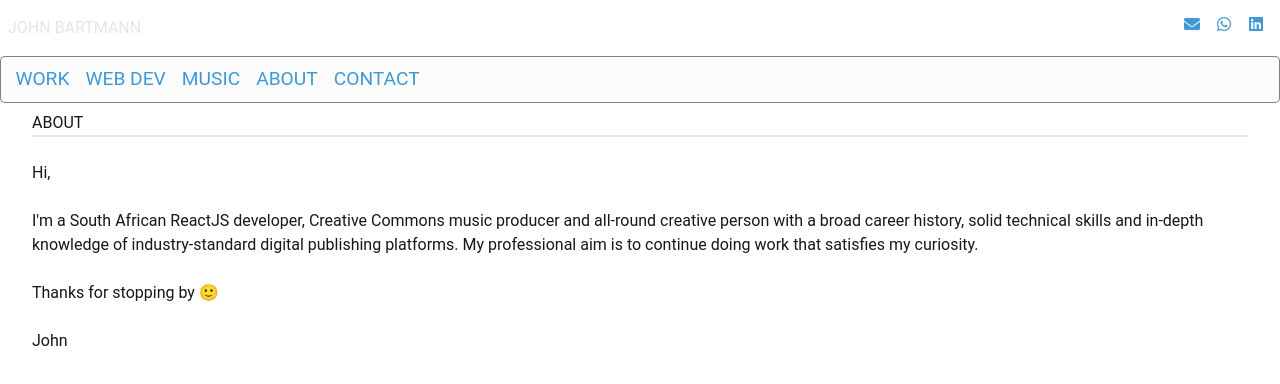
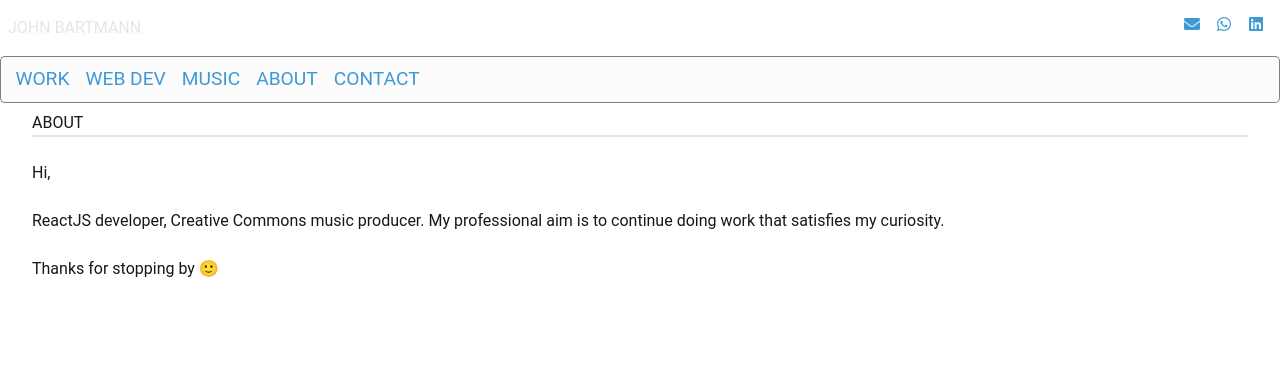
Before and after one commit to pravda23/jbcomv5, a Next.js app: page /about in a window 1280 px wide. Shown: the top 384 px of the page. Built offline with nearby package versions, Linux system fonts and the light colour scheme.

Commit message:
first vercel deployment

```diff
--- a/app/about/page.jsx
+++ b/app/about/page.jsx
@@ -7,22 +7,15 @@ const About = () => {
       <Navbar />
       <div className="single-page-container">
         <PageHeadingTitle title={"ABOUT"} />
-
         <p>
           Hi,
           <br />
           <br />
-          I'm a South African ReactJS developer, Creative Commons music producer
-          and all-round creative person with a broad career history, solid
-          technical skills and in-depth knowledge of industry-standard digital
-          publishing platforms. My professional aim is to continue doing work
-          that satisfies my curiosity.
+          ReactJS developer, Creative Commons music producer. My professional
+          aim is to continue doing work that satisfies my curiosity.
           <br />
           <br />
           Thanks for stopping by 🙂
-          <br />
-          <br />
-          John
         </p>
 
         <br />
--- a/app/components/Navbar.js
+++ b/app/components/Navbar.js
@@ -1,4 +1,5 @@
 "use client";
+import Link from "next/link";
 import React, { useRef } from "react";
 import { FaEnvelope, FaWhatsapp, FaLinkedin } from "react-icons/fa";
 import "../styles/App.styles.scss";
@@ -26,19 +27,22 @@ const Navbar = () => {
   return (
     <>
       <div className="flex justify-between items-end mh-6 w-full p-2 mb-2 ">
-        <a className="text-white" href="/">
+        <Link className="text-white" href="/">
           <div className="flex flex-col flex-end">JOHN BARTMANN</div>
-        </a>
+        </Link>
         <div className="flex">
-          <a href="mailto:hi@johnbartmann.com" target="_blank">
+          <Link href="mailto:hi@johnbartmann.com" target="_blank">
             <FaEnvelope className="m-2" fontSize="1rem" />
-          </a>
-          <a href="https://wa.link/h4thrk" target="_blank">
+          </Link>
+          <Link href="https://wa.link/h4thrk" target="_blank">
             <FaWhatsapp className="m-2" fontSize="1rem" />
-          </a>
-          <a href="https://www.linkedin.com/in/johnbartmann/" target="_blank">
+          </Link>
+          <Link
+            href="https://www.linkedin.com/in/johnbartmann/"
+            target="_blank"
+          >
             <FaLinkedin className="m-2" fontSize="1rem" />
-          </a>
+          </Link>
         </div>
       </div>
 
--- a/app/components/NavbarHome.js
+++ b/app/components/NavbarHome.js
@@ -26,19 +26,22 @@ const Navbar = () => {
   return (
     <>
       <div className="flex justify-between items-end mh-6 w-full p-2 mb-2 ">
-        <a className="text-white" href="/">
+        <Link className="text-white" href="/">
           <div className="flex flex-col flex-end">JOHN BARTMANN</div>
-        </a>
+        </Link>
         <div className="flex">
-          <a href="mailto:hi@johnbartmann.com" target="_blank">
+          <Link href="mailto:hi@johnbartmann.com" target="_blank">
             <FaEnvelope className="m-2" fontSize="1rem" />
-          </a>
-          <a href="https://wa.link/h4thrk" target="_blank">
+          </Link>
+          <Link href="https://wa.link/h4thrk" target="_blank">
             <FaWhatsapp className="m-2" fontSize="1rem" />
-          </a>
-          <a href="https://www.linkedin.com/in/johnbartmann/" target="_blank">
+          </Link>
+          <Link
+            href="https://www.linkedin.com/in/johnbartmann/"
+            target="_blank"
+          >
             <FaLinkedin className="m-2" fontSize="1rem" />
-          </a>
+          </Link>
         </div>
       </div>
     </>
--- a/app/data/musicJobs.js
+++ b/app/data/musicJobs.js
@@ -52,10 +52,8 @@ const musicJobs = [
   },
 ];
 
-return (
-  <div className="single-page-container">
-    <h1>MUSIC</h1>
-    {/*
+/*
+{
             {musicJobs.map((job) => {
               return Card(
                 job.title,
@@ -185,6 +183,6 @@ return (
               <a href="https://dukesofnote.com/" target="_blank">
                 The Dukes of Note - carnival rock
               </a>
-            </h4> */}
-  </div>
-);
+            </h4>
+          }
+          */
```
